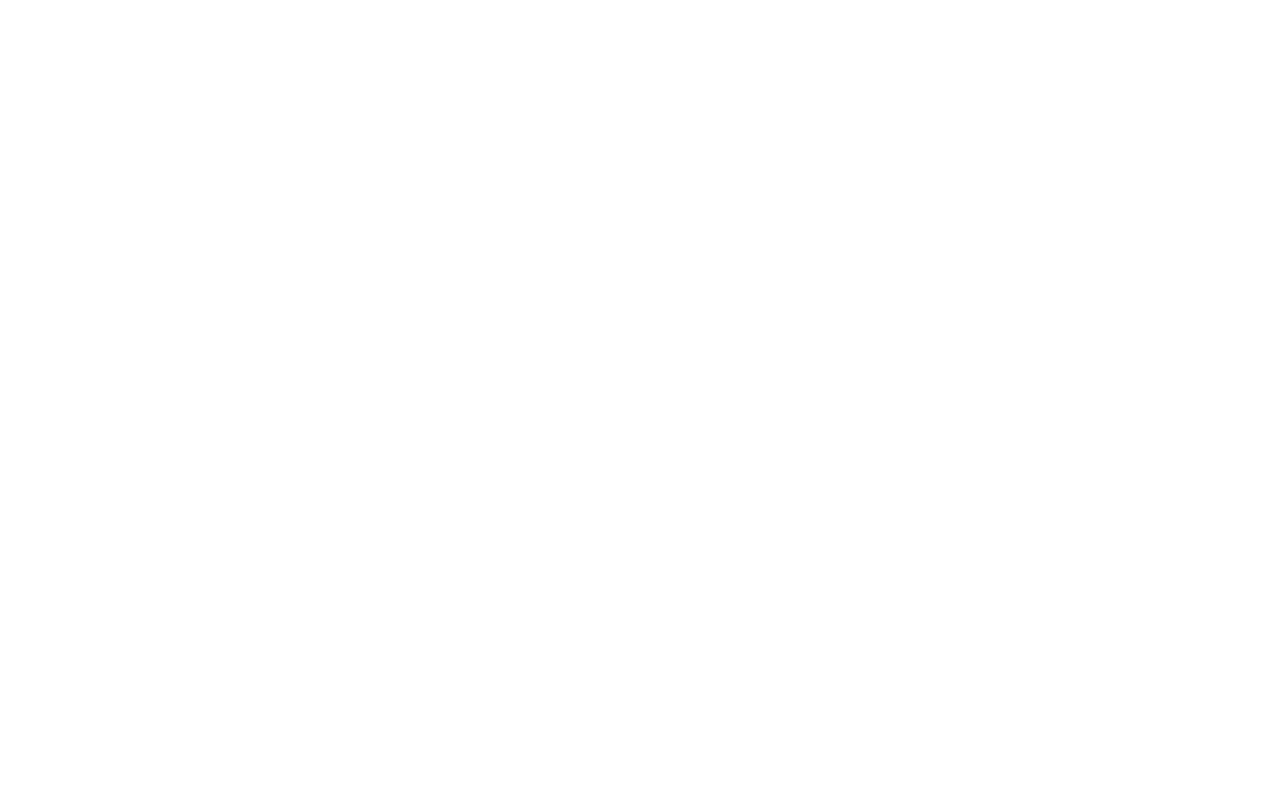
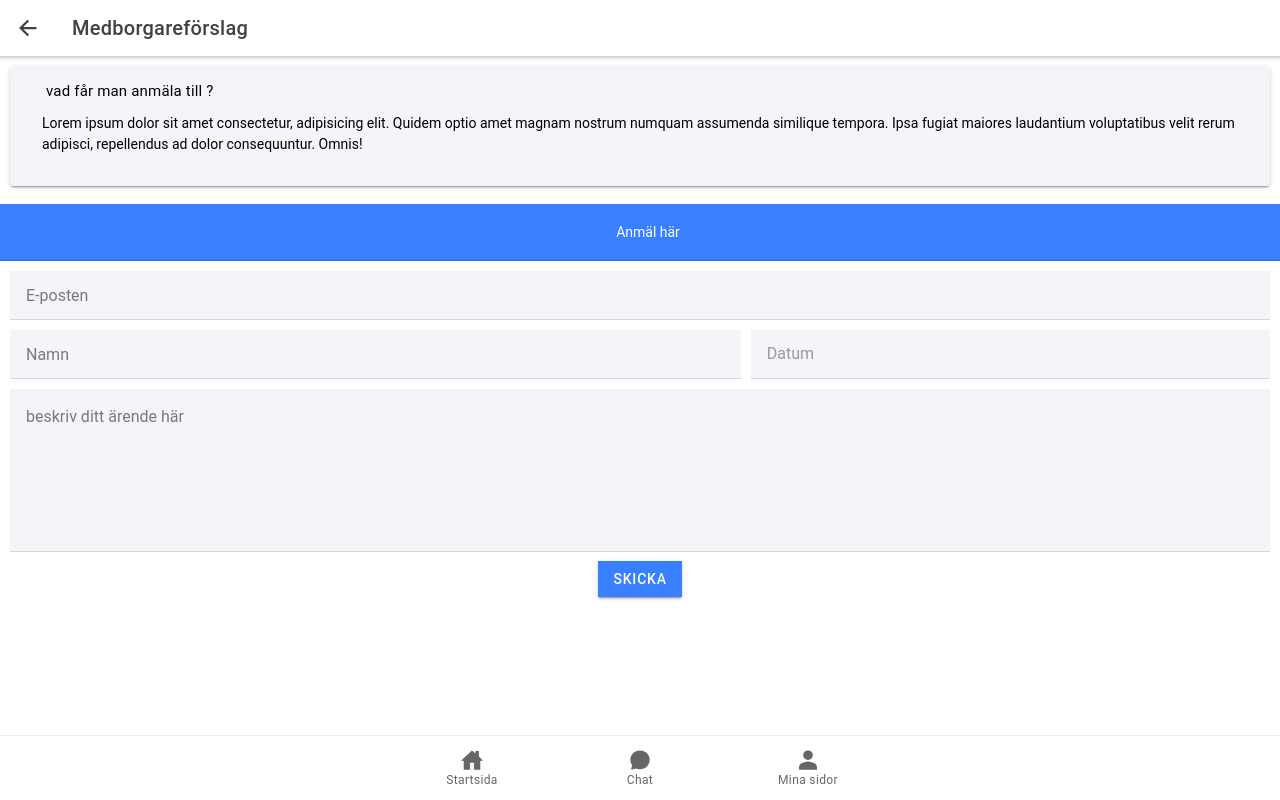
Before and after one commit to pohak/digitalLabApp-frontend, a React (Create React App) app: page /report in a window 1280 px wide. Built offline with nearby package versions, Linux system fonts and the light colour scheme.

Commit message:
add report page (#1)
* add report page

* fix

Co-authored-by: Ghlawnji Basheer <Basheer.Ghlawnji@vaxjo.se>

```diff
--- a/src/App.tsx
+++ b/src/App.tsx
@@ -24,6 +24,7 @@
 
 import Page from './pages/Page';
 import Home from './pages/Home';
+import Report from './pages/Report'
 
 import firebase from 'firebase/app';
 import 'firebase/firestore';
@@ -46,6 +47,7 @@
         <IonRouterOutlet>
           <Route path="/home" component={Home} exact />
           <Route path="/page/:name" component={Page} exact />
+          <Route path="/report/" component={Report} exact />
           <Redirect from="/" to="/home" exact />
         </IonRouterOutlet>
       </IonReactRouter>
--- a/src/pages/Home.tsx
+++ b/src/pages/Home.tsx
@@ -31,6 +31,8 @@
   chatbubbleSharp,
   calendarOutline,
   calendarSharp,
+  documentOutline,
+  document
 } from 'ionicons/icons';
 
 import './home.css';
@@ -61,11 +63,12 @@
         routerLink: '/page/Badplatser',
       },
       {
-        displayName: 'Länk 2',
-        iosIcon: speedometerOutline,
-        mdIcon: speedometerSharp,
+        displayName: 'Rapportera',
+        iosIcon: documentOutline,
+        mdIcon: document,
         iconColor: 'success',
         textColor: 'dark',
+        routerLink: '/report',
       },
       {
         displayName: 'Länk 3',
--- /dev/null
+++ b/src/pages/report.css
@@ -0,0 +1,5 @@
+.center {
+    width: 100%;
+    display: flex;
+    justify-content: center;
+}
--- /dev/null
+++ b/src/pages/report.tsx
@@ -0,0 +1,119 @@
+import {
+  IonButtons,
+  IonContent,
+  IonHeader,
+  IonMenuButton,
+  IonPage,
+  IonTitle,
+  IonToolbar,
+  IonCard,
+  IonCardContent,
+  IonCardHeader,
+  IonList,
+  IonItemDivider,
+  IonItem,
+  IonInput,
+  IonDatetime,
+  IonTextarea,
+  IonButton,
+  IonGrid,
+  IonRow,
+  IonCol,
+  IonLabel,
+  IonBackButton
+} from '@ionic/react';
+import React from 'react';
+import { match } from 'react-router';
+
+import './report.css';
+import Navbar from '../components/Navbar';
+
+interface Props<P> {
+  match: match<P>;
+}
+interface CustomProps {
+  name: string;
+}
+
+class Report extends React.Component<Props<CustomProps>> {
+  render() {
+    return (
+      <IonPage>
+        <IonHeader>
+          <IonToolbar>
+            <IonButtons slot="start">
+              <IonMenuButton />
+              <IonBackButton text="" defaultHref="/home" />
+            </IonButtons>
+            <IonTitle>Medborgareförslag</IonTitle>
+          </IonToolbar>
+        </IonHeader>
+        <IonContent>
+          <IonCard color="light">
+            <IonCardHeader>
+              <IonTitle size="small">vad får man anmäla till ?</IonTitle>
+              <IonCardContent>
+                <p>
+                  Lorem ipsum dolor sit amet consectetur, adipisicing elit. Quidem optio amet magnam nostrum numquam
+                  assumenda similique tempora. Ipsa fugiat maiores laudantium voluptatibus velit rerum adipisci,
+                  repellendus ad dolor consequuntur. Omnis!
+                </p>
+              </IonCardContent>
+            </IonCardHeader>
+          </IonCard>
+          <form>
+            <IonList>
+              <IonItemDivider color="primary">
+                <div className="center p-5">
+                  <IonLabel>Anmäl här</IonLabel>
+                </div>
+              </IonItemDivider>
+              <IonGrid>
+                <IonRow>
+                  <IonCol size="12">
+                    <div>
+                      <IonItem color="light">
+                        <IonInput type="email" placeholder="E-posten"></IonInput>
+                      </IonItem>
+                    </div>
+                  </IonCol>
+                  <IonCol size="7">
+                    <div>
+                      <IonItem color="light">
+                        <IonInput type="text" placeholder="Namn"></IonInput>
+                      </IonItem>
+                    </div>
+                  </IonCol>
+                  <IonCol size="5">
+                    <div>
+                      <IonItem color="light">
+                        <IonDatetime
+                          displayFormat="YYYY MM DD"
+                          value="date"
+                          placeholder="Datum"
+                          display-timezone="utc"></IonDatetime>
+                      </IonItem>
+                    </div>
+                  </IonCol>
+                  <IonCol size="12">
+                    <div>
+                      <IonItem color="light">
+                        <IonTextarea rows={7} placeholder="beskriv ditt ärende här"></IonTextarea>
+                      </IonItem>
+                    </div>
+                  </IonCol>
+                  <div className="center">
+                    <IonButton expand="full">Skicka</IonButton>
+                  </div>
+                </IonRow>
+              </IonGrid>
+            </IonList>
+          </form>
+        </IonContent>
+        <Navbar />
+      </IonPage>
+    );
+  }
+}
+
+export default Report;
```
